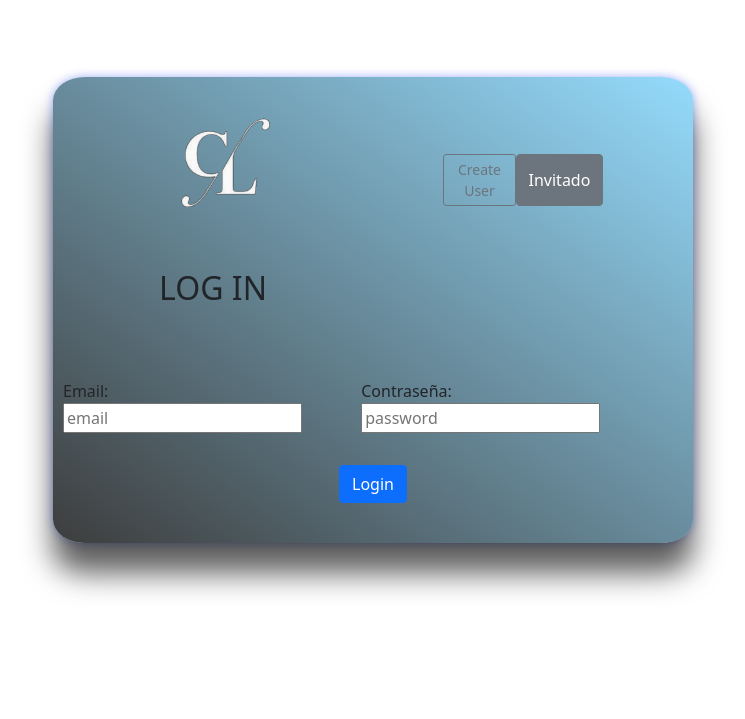
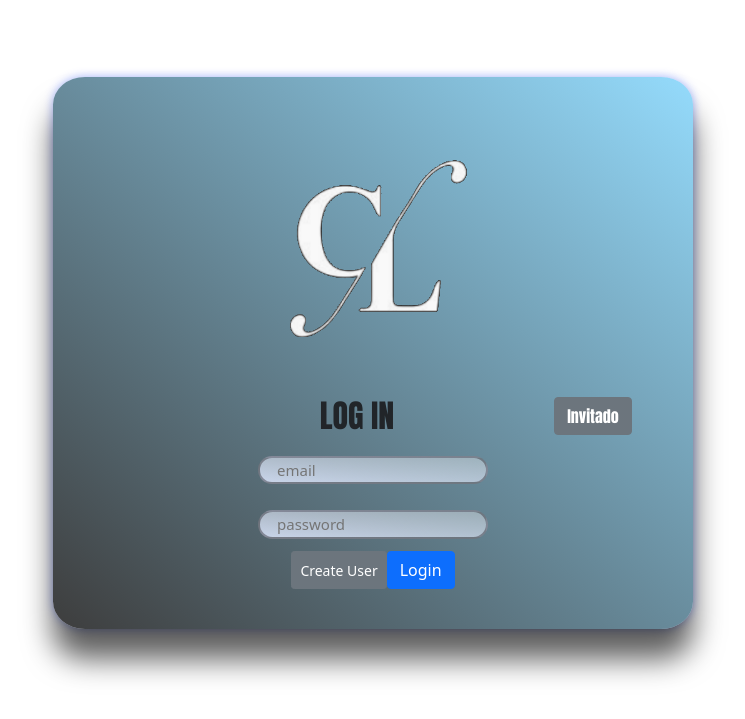
Before and after one commit to NahumLarzabal/TPE-Larzabal-Menchon, a PHP site: page /login in a window 1280 px wide. Shown: the top 719 px of the page, without its empty margins (267-1012 px from the left). Run offline with PHP 8.4, Linux system fonts and the light colour scheme.

Commit message:
arreglo de login y create user, con modificaciones planteadas por nico en clase, categorias id_categoria

```diff
--- a/Controller/CategoriaController.php
+++ b/Controller/CategoriaController.php
@@ -42,7 +42,7 @@ class CategoriaController{
     function agregarCategoria(){
         $categoria = $_POST['categoria'];
         $this->helper->checkLogin();
-        $this->model->insertCategoria($_POST[NULL],$categoria);
+        $this->model->insertCategoria($categoria);
         $this->view->showCategoriasLocation();
     }
     function deleteCategoria($id){
--- a/Controller/LibroController.php
+++ b/Controller/LibroController.php
@@ -37,7 +37,7 @@ class LibroController{
     function createLibro(){
         $this->helper->checkLogin();
         $this->model->insertLibro($_POST['autor'], $_POST['nombre_libro'], $_POST['descripcion'], $_POST['precio'], $_POST['id_categoria']);
-        $categorias = $this->modelCategoria->getGeneros();
+        //$categorias = $this->modelCategoria->getGeneros();
         // $this->view->agregar($categorias);
         $this->view->showLibroLocation();
     }
--- a/Model/CategoriaModel.php
+++ b/Model/CategoriaModel.php
@@ -23,9 +23,9 @@ class CategoriaModel{
         $sentencia = $this->db->prepare("UPDATE  categorias SET categoria=? WHERE categorias.id_categoria =?");
         $sentencia->execute(array($id,$categoria));
     }
-    function insertCategoria($id_categoria,$categoria){
-        $sentencia = $this->db->prepare("INSERT INTO categorias (id_categoria,categoria) VALUES (?,?)");
-        $sentencia->execute(array($id_categoria,$categoria));
+    function insertCategoria($categoria){
+        $sentencia = $this->db->prepare("INSERT INTO categorias (categoria) VALUES (?)");
+        $sentencia->execute(array($categoria));
     }
     function deleteCategoriaFromDB($id){
         $sentencia = $this->db->prepare("DELETE FROM categorias WHERE categorias.id_categoria = ?");
--- a/css/stylecss.css
+++ b/css/stylecss.css
@@ -139,40 +139,58 @@ div.container-login{
 }
 /*                  LOG IN                          */
 
-.top-title-page{
+
+div.inputs-form{
     display: flex;
-    padding-top: 5%;
-    padding-bottom: 5%;
-    /* justify-content: space-around; */
+    justify-content: center;
+    flex-direction: column;
+    align-items: center;
+}
+.btn-form-login{
+    display: flex;
+    justify-content: center;
 }
 
-div.inputs-form, .btn-form-login{
+.form-createLogin{
     display: flex;
     justify-content: center;
+
 }
 
 .btn-form-login{
     margin-bottom: 5%;
 }
+.loginInput{
+    border-radius: 1pc;
+    background: linear-gradient(to left bottom, #dee2e675, rgba(214, 225, 247, 0.897));
+    font-size: 15px;
+    text-indent: 15px;
+    margin: 0px 5px;
+    border:2px solid #35333b75;
+}
 
-.input-email , .input-password{
-    padding: 5% 0% 5% 0%;
+.input-login {
+    padding: 2% 0% 2% 0%;
     margin: 0px 10px 0px 10px;
 }
-
+.w-50{
+    width: 50%;
+}
 .title-login{
     display: flex;
     justify-content: center;
-    width: 50%;
+    font-family: Impact, Haettenschweiler, 'Arial Narrow Bold', sans-serif;
 }
 
 .btns-login{
-    display: flex;
-    justify-content: space-evenly;
-    margin-top: 12%;
-    margin-left: 22%;
+   margin-left: 100%;
 }
-
+.tituloLogin{
+    margin-left: 20%;
+}
+.ml-15{
+    margin-left: 15%;
+}
 .alert-danger{
     display: flex;
     justify-content: center;
```
Also changed, not shown: templates/createUser.tpl (+32 -14 lines), templates/userLogin.tpl (+16 -16 lines).
